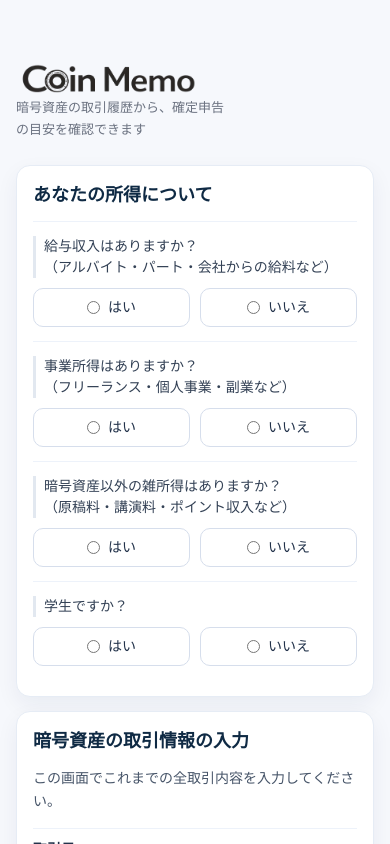
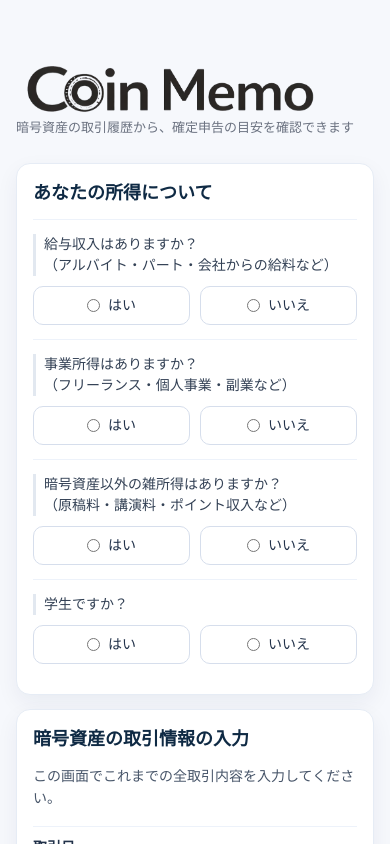
Before and after one commit to yanoyuzuki118-netizen/crypto-tax-tool, a Next.js app: page / in a window 390 px wide. Shown: the top 844 px of the page. Built offline with nearby package versions, Linux system fonts and the light colour scheme.

Commit message:
trigger redeploy

```diff
--- a/app/page.module.css
+++ b/app/page.module.css
@@ -1118,7 +1118,7 @@
 
 .logo {
   display: block;
-  width: 180px;
+  width: 300px;
   /* ←ここを小さくすると縮む */
   height: auto;
   /* ←これが超重要（縦横比維持） */
@@ -1128,10 +1128,7 @@
 
 @media (max-width: 600px){
   .logoWrap{
-    width: 130x;            /* ← スマホのロゴサイズ（ここを変えると確実に縮む） */
-  }
-  .tagline{
-    max-width: 30ch;         /* 任意：スマホで折り返し綺麗に */
+    width: 300px;            /* ← スマホのロゴサイズ（ここを変えると確実に縮む） */
   }
 }
 
```
